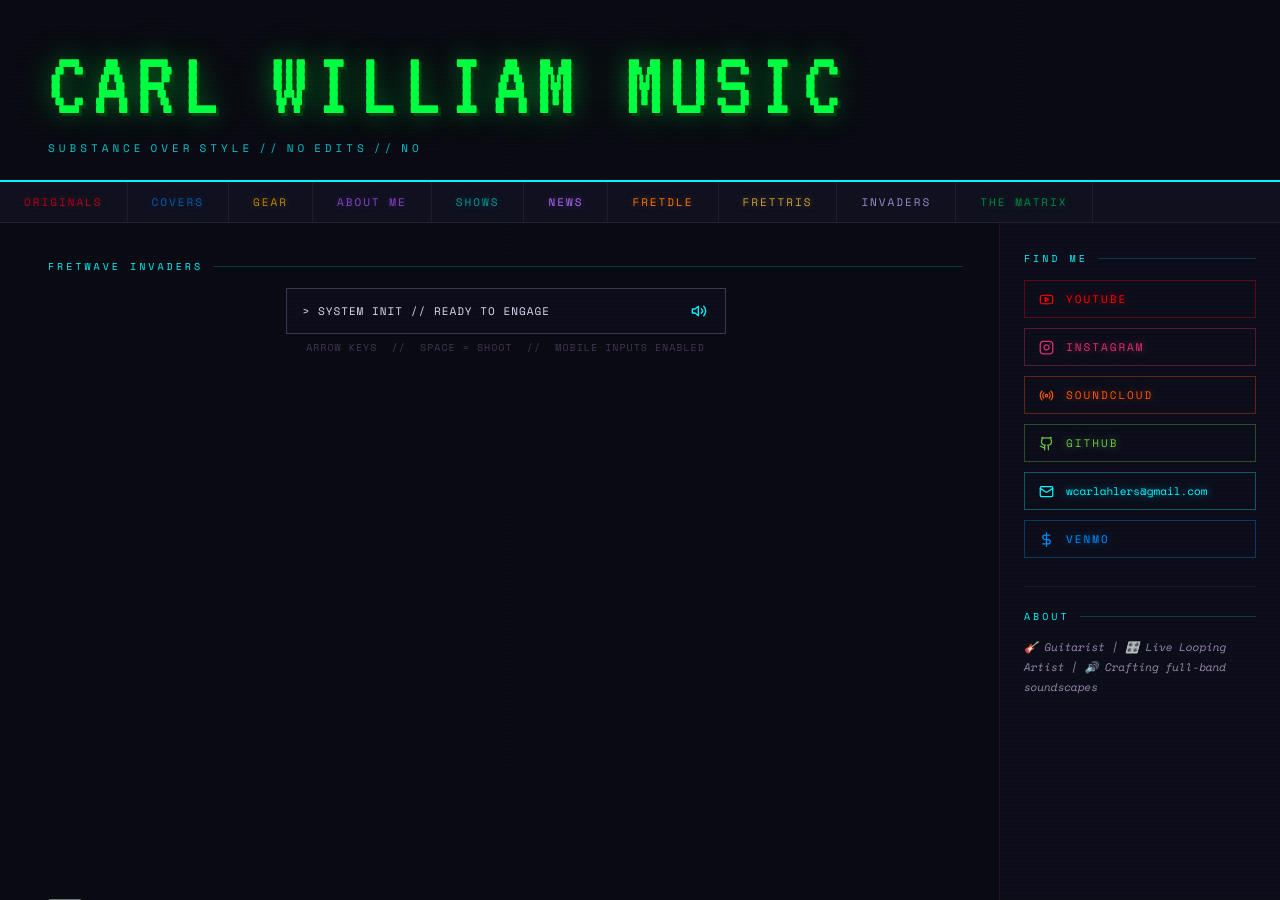
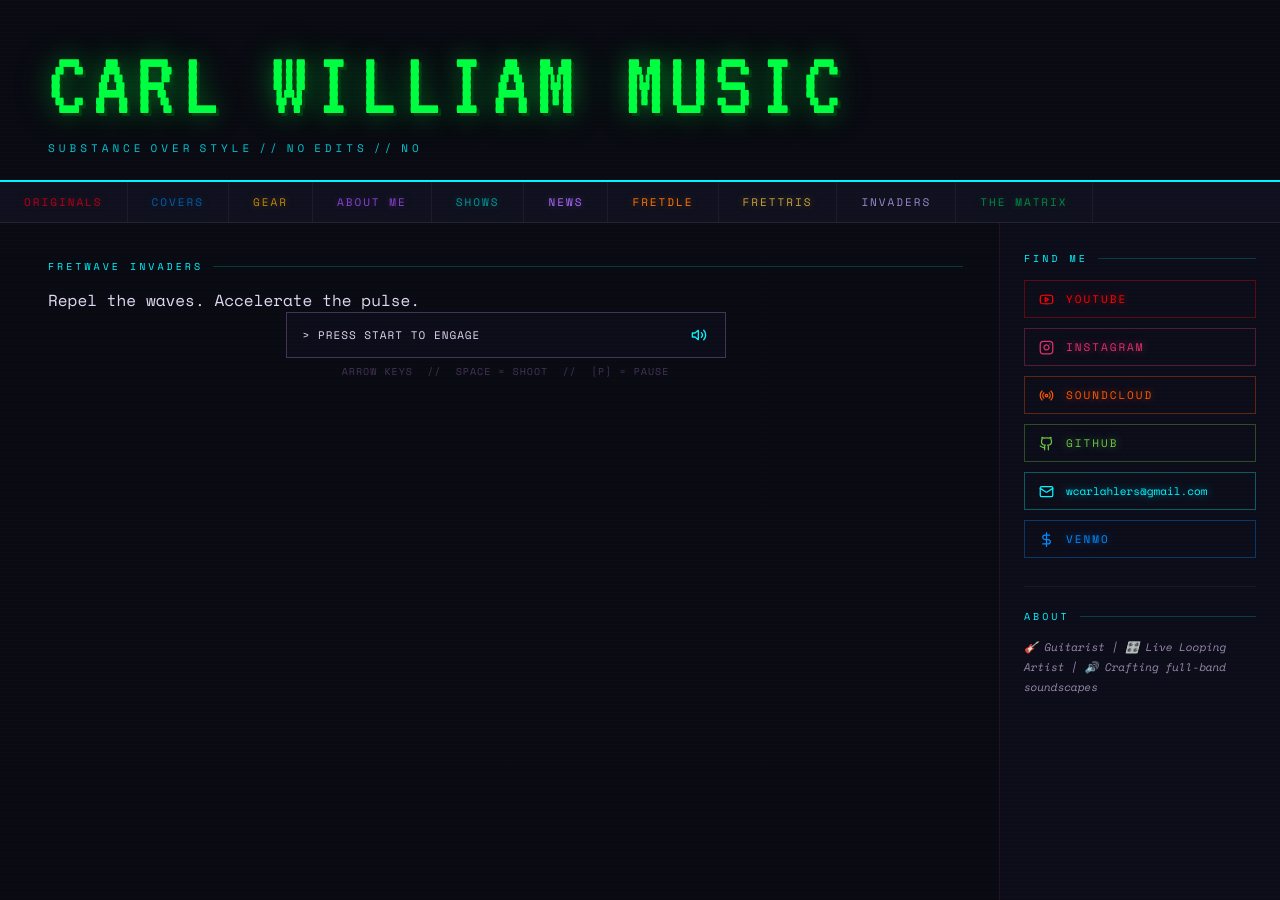
Before and after one commit to Ahlers94/carl-william-music, a Jekyll site: the page built from invaders.html, in a window 1280 px wide and 900 px high. Built offline with Jekyll 4.4.1, drawn with Linux system fonts in a browser that asks for light colours.

Commit message:
Refactor invaders.html for arcade layout and controls
Updated navigation and layout for Fretwave Invaders. Adjusted button classes and game instructions.

```diff
--- a/invaders.html
+++ b/invaders.html
@@ -10,15 +10,17 @@
 ---
 
 <div class="page">
-  <div class="left-col content-page">
+  <div class="left-col content-page arcade-centered-layout">
     <div class="section-label">Fretwave Invaders</div>
 
     <div id="frettris-game-container" class="canvas-container">
       <div id="frettris-section">
 
-        <!-- Live Terminal System Status & Console Interface -->
+        <div class="section-subtitle">Repel the waves. Accelerate the pulse.</div>
+
+        <!-- Live System Console & Audio State Rig -->
         <div class="game-system-header">
-          <div id="frettris-msg">&gt; SYSTEM INIT // READY TO ENGAGE</div>
+          <div id="frettris-msg">&gt; PRESS START TO ENGAGE</div>
           <div class="frettris-audio-control">
             <button id="audio-toggle-btn" class="mute-btn is-muted" title="Toggle Music" type="button">
               <svg id="speaker-icon" xmlns="http://www.w3.org/2000/svg" width="16" height="16"
@@ -31,25 +33,25 @@
           </div>
         </div>
 
-        <div class="frettris-meta">arrow keys &nbsp;//&nbsp; space = shoot &nbsp;//&nbsp; mobile inputs enabled</div>
+        <div class="frettris-meta">arrow keys &nbsp;//&nbsp; space = shoot &nbsp;//&nbsp; [P] = pause</div>
 
         <!-- Render Playfield Canvas Element -->
         <div class="frettris-play-area">
           <canvas id="frettris-canvas" width="440" height="520"></canvas>
         </div>
 
-        <!-- Onscreen Input Rig (Mobile Viewport) -->
+        <!-- Onscreen Input Rig (Frettris Stylized Mobile Port) -->
         <div class="frettris-touch mobile-gamepad" id="frettris-touch">
           <div class="touch-row">
-            <button class="touch-btn" id="touch-shoot">FIRE</button>
+            <button class="frettris-btn touch-btn" id="touch-shoot">FIRE</button>
           </div>
           <div class="touch-row">
-            <button class="touch-btn" id="touch-left">◀</button>
-            <button class="touch-btn" id="touch-right">▶</button>
+            <button class="frettris-btn touch-btn" id="touch-left">◀</button>
+            <button class="frettris-btn touch-btn" id="touch-right">▶</button>
           </div>
         </div>
 
-        <!-- Execution Panel Control Layout -->
+        <!-- Execution Panel Control Layout (Frettris Stylized) -->
         <div class="frettris-controls game-controls">
           <button class="frettris-btn" id="start-btn" type="button">Start Game</button>
         </div>
```
Also changed, not shown: other parts of invaders.html (+1 -1 lines).
